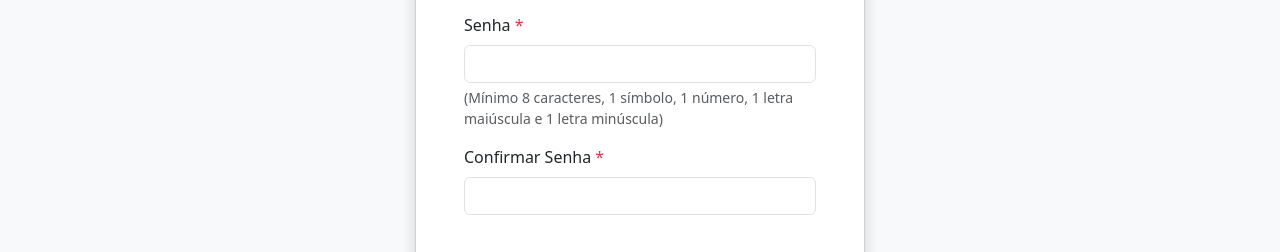
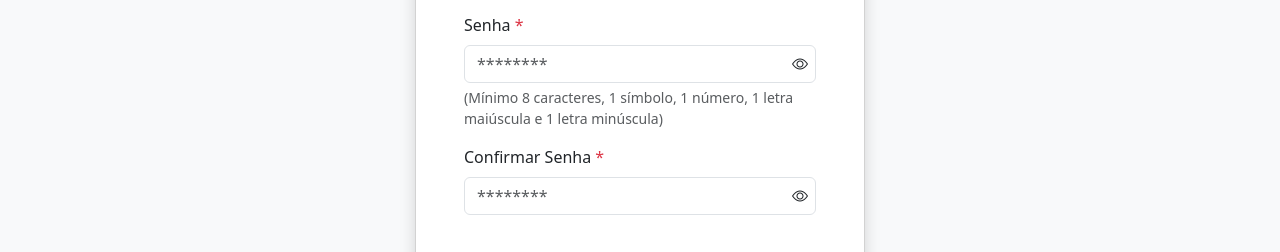
Before and after one commit to bernardo-vinicius/PPOII_VINICIUS, a website: page client/src/pages/account/register.html in a window 1280 px wide. Shown: the part 359-611 px from the top of the page. Drawn offline with nearby package versions, Linux system fonts and the light colour scheme.

Commit message:
feat: add password-toggle

```diff
--- a/client/src/pages/account/register.html
+++ b/client/src/pages/account/register.html
@@ -18,6 +18,11 @@
       src="https://cdn.jsdelivr.net/npm/bootstrap@5.3.8/dist/js/bootstrap.bundle.min.js"
       integrity="sha384-FKyoEForCGlyvwx9Hj09JcYn3nv7wiPVlz7YYwJrWVcXK/BmnVDxM+D2scQbITxI"
       crossorigin="anonymous"
+      defer
+    ></script>
+    <script
+      type="module"
+      src="../../scripts/account/register.js"
       defer
     ></script>
   </head>
@@ -81,15 +86,26 @@
               <label for="password" class="form-label"
                 >Senha <span class="text-danger">*</span></label
               >
+              <div class="position-relative">
                 <input
                   type="password"
                   class="form-control"
                   id="password"
                   name="password"
+                  placeholder="********"
+                  minlength="8"
                   autocomplete="new-password"
-                minlength="8"
                   required
                 />
+                <button
+                  type="button"
+                  id="toggle-password"
+                  class="btn position-absolute top-50 end-0 translate-middle-y border-0 bg-transparent me-2 p-0"
+                  aria-label="Mostrar senha"
+                >
+                  <i class="bi bi-eye"></i>
+                </button>
+              </div>
               <div class="form-text">
                 (Mínimo 8 caracteres, 1 símbolo, 1 número, 1 letra maiúscula e 1
                 letra minúscula)
@@ -98,24 +114,39 @@
 
             <!-- Verificar no JS se este campo é igual ao de senha -->
             <div class="mb-3">
-              <label for="new-password" class="form-label"
+              <label for="confirm-password" class="form-label"
                 >Confirmar Senha <span class="text-danger">*</span></label
               >
+              <div class="position-relative">
                 <input
                   type="password"
                   class="form-control"
-                id="new-password"
-                name="new-password"
+                  id="confirm-password"
+                  name="confirm-password"
+                  placeholder="********"
+                  minlength="8"
                   autocomplete="new-password"
-                minlength="8"
                   required
                 />
+                <button
+                  type="button"
+                  id="toggle-confirm-password"
+                  class="btn position-absolute top-50 end-0 translate-middle-y border-0 bg-transparent me-2 p-0"
+                  aria-label="Mostrar confirmação da senha"
+                >
+                  <i class="bi bi-eye"></i>
+                </button>
+              </div>
             </div>
           </fieldset>
 
           <!-- Seção de Endereço de Usuário removidada (ao menos temporariamente)  -->
 
-          <button type="submit" class="btn btn-success w-100 py-2">
+          <button
+            id="submit-btn"
+            type="submit"
+            class="btn btn-success w-100 py-2"
+          >
             Cadastre-se
           </button>
           <div class="small">
```
Also changed, not shown: client/src/pages/account/login.html (+12 -1 lines). Lines whose indentation alone changed are shown as unchanged.
